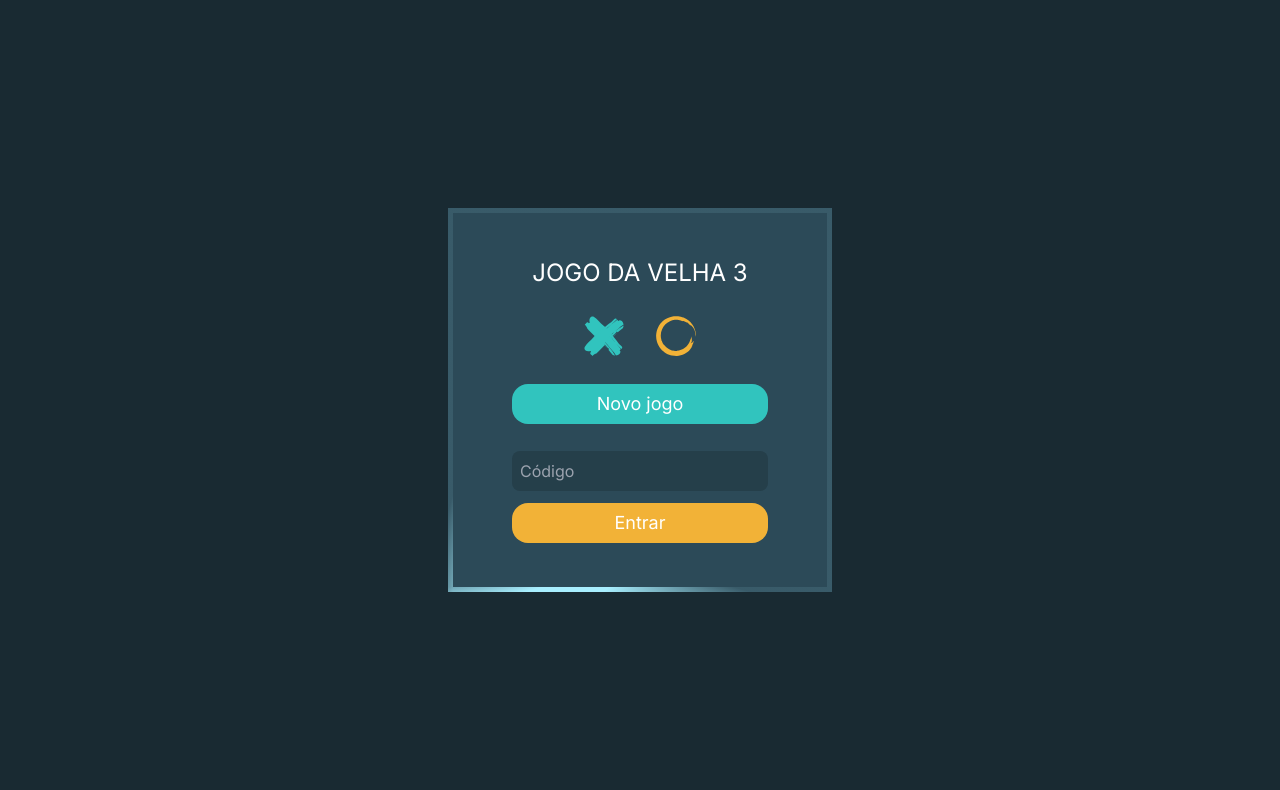
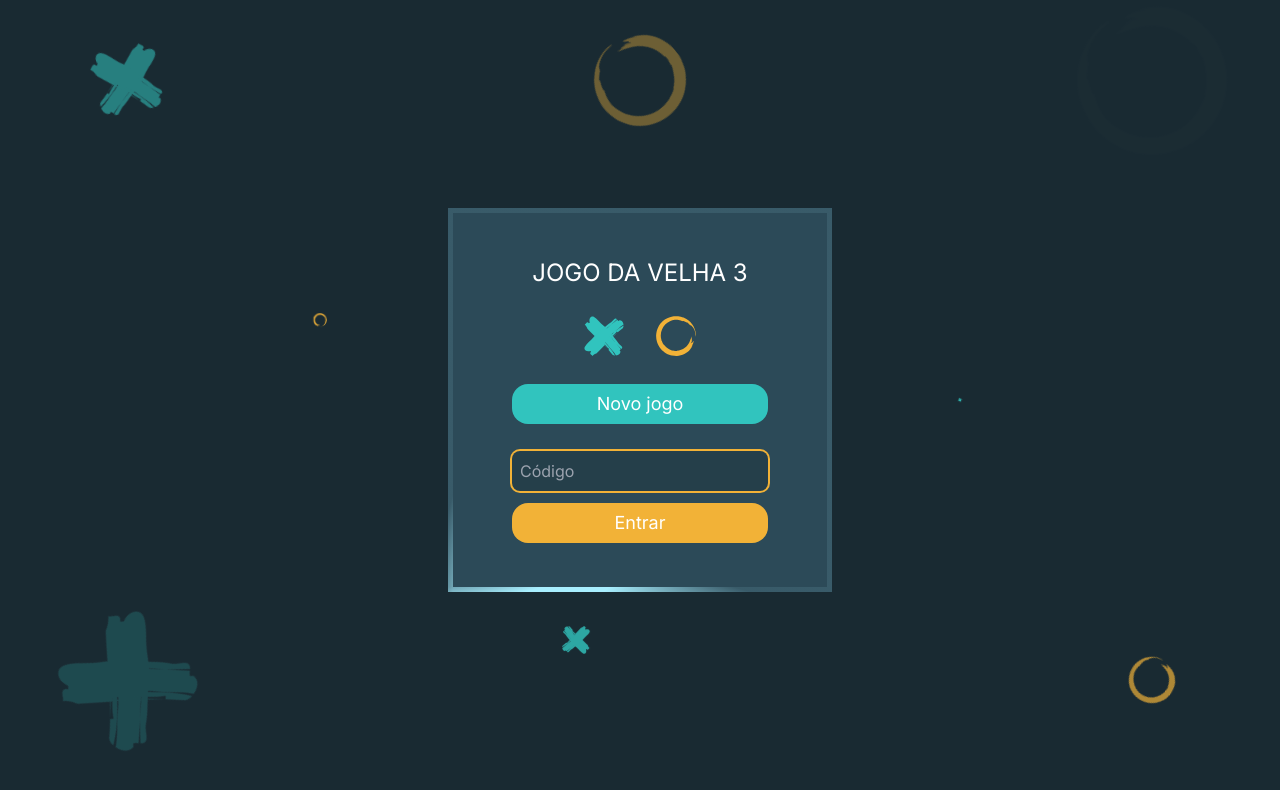
Before and after one commit to weullerdev/jogo-da-velha-3, a Next.js app: page / in a window 1280 px wide. Shown: the top 790 px of the page. Built offline with nearby package versions, Linux system fonts and the light colour scheme; no server answers.

Commit message:
Ajustes visuais

```diff
--- a/src/app/game/page.tsx
+++ b/src/app/game/page.tsx
@@ -21,6 +21,7 @@ export default function Game() {
   const { turn } = useSocket()
   const [squareGame, setSquareGame] = useState<SquareGame[]>([])
   const [turnGame, setTurnGame] = useState<'x' | 'o'>('x')
+  const [playerWin, setPlayerWin] = useState(false)
 
   const ENDPOINT = 'http://localhost:3333'
 
@@ -60,23 +61,23 @@ export default function Game() {
     // Verificar linhas
     for (let i = 0; i < 7; i += 3) {
       if (squareGame[i].value === currentTurn && squareGame[i + 1].value === currentTurn && squareGame[i + 2].value === currentTurn) {
-        socket.emit('endGame', currentTurn)
+        setPlayerWin(true)
       }
     }
 
     // Verificar colunas
     for (let i = 0; i < 3; i++) {
       if (squareGame[i].value === currentTurn && squareGame[i + 3].value === currentTurn && squareGame[i + 6].value === currentTurn) {
-        socket.emit('endGame', currentTurn)
+        setPlayerWin(true)
       }
     }
 
     // Verificar diagonais
     if (squareGame[0].value === currentTurn && squareGame[4].value === currentTurn && squareGame[8].value === currentTurn) {
-      socket.emit('endGame', currentTurn)
+      setPlayerWin(true)
     }
     if (squareGame[2].value === currentTurn && squareGame[4].value === currentTurn && squareGame[6].value === currentTurn) {
-      socket.emit('endGame', currentTurn)
+      setPlayerWin(true)
     }
   }
 
@@ -86,6 +87,14 @@ export default function Game() {
   }, [])
 
   useEffect(() => {
+    if(playerWin){
+      win(turnGame === 'o' ? 'x' : 'o')
+      socket.emit('createGame')
+      setPlayerWin(false)
+    }
+  },[playerWin])
+
+  useEffect(() => {
     socket.on('updateGame', (game) => {
       setSquareGame(game.value)
       setTurnGame(game.turn)
@@ -93,16 +102,34 @@ export default function Game() {
         winConditions(game.value)
       }
     })
-    socket.on('winner', (element) => win(element))
+    // socket.on('winner', (element) => win(element))
   })
 
   return (
     <div className='w-screen h-screen flex flex-col justify-center items-center gap-4'>
-      <h1 className='text-white'>Jogo da Velha 3</h1>
-      <div className='flex justify-between w-[calc(128px*3+64px)]'>
-        <div>X O</div>
-        <div>Turno {turnGame?.toUpperCase()}</div>
-        <button onClick={() => socket.emit('reset')}>Recomeçar</button>
+      <div className='grid grid-cols-3 w-[calc(128px*3+64px)] h-10'>
+        <div className='flex items-center gap-2'>
+          <Image src={PLAYER_X} alt='' width={25} height={25} />
+          <Image src={PLAYER_O} alt='' width={25} height={25} />
+        </div>
+        <div className='flex items-center justify-center'>
+          <div className='flex items-center w-28 h-9 gap-2 rounded-lg bg-[#2c4a58] py-1 px-3'>
+            <span className='text-white text-lg'>Turno</span>
+            {turnGame === 'x' ? (
+              <Image src={PLAYER_X} alt='' width={25} height={25} />
+            ) : (
+              <Image src={PLAYER_O} alt='' width={25} height={25} />
+            )}
+          </div>
+        </div>
+        <div className='flex justify-end items-center gap-2'>
+          <button
+            className='w-28 h-9 rounded-lg text-base text-white bg-[#7d8d94] hover:bg-[#515c61] transition ease-in-out duration-300'
+            onClick={() => socket.emit('createGame', 'x')}
+          >
+            Recomeçar
+          </button>
+        </div>
       </div>
       <div className='grid grid-cols-3 w-[calc(128px*3+64px)] gap-y-6 gap-x-8'>
         {squareGame?.map((x, i) => (
@@ -118,10 +145,26 @@ export default function Game() {
           </div>
         ))}
       </div>
-      <div className='flex justify-between w-[calc(128px*3+64px)]'>
-        <div>Wins X</div>
-        <button>Resetar Wins</button>
-        <div>Wins O</div>
+      <div className='grid grid-cols-3 w-[calc(128px*3+64px)] h-14'>
+        <div className='flex items-center'>
+          <div className='flex flex-col items-center justify-around w-28 h-13 rounded-lg bg-[#31c4be] bg-opacity-60'>
+            <span className='text-white text-lg'>Wins X</span>
+            <div className='text-white text-lg'>1</div>
+          </div>
+        </div>
+        <div className='flex justify-center items-center gap-2'>
+          <button
+            className='w-28 h-9 rounded-lg text-base text-white bg-[#7d8d94] hover:bg-[#515c61] transition ease-in-out duration-300'
+          >
+            Resetar
+          </button>
+        </div>
+        <div className='flex items-center justify-end'>
+          <div className='flex flex-col items-center justify-around w-28 h-13 rounded-lg bg-[#f2b237] bg-opacity-60'>
+            <span className='text-white text-lg'>Wins O</span>
+            <div className='text-white text-lg'>1</div>
+          </div>
+        </div>
       </div>
     </div>
   )
--- a/src/app/globals.css
+++ b/src/app/globals.css
@@ -25,8 +25,66 @@ html {
 	animation: borderRotate var(--d) linear infinite forwards;
 }
 
+.animation-circle-cross {
+  position: absolute;
+  top: 80vh;
+  left: 45vw;
+  width: 10px;
+  height: 10px;
+  transform-origin: top left;
+  transform: scale(0) rotate(0deg) translate(-50%, -50%);
+	animation: animation-circle-cross 4s ease-in forwards infinite;
+}
+.animation-circle-cross:nth-child(2) {
+	animation-delay: 0.5s;
+  left: 25vw;
+  top: 40vh;
+}
+.animation-circle-cross:nth-child(3) {
+	animation-delay: 1s;
+  left: 75vw;
+  top: 50vh;
+}
+.animation-circle-cross:nth-child(4) {
+	animation-delay: 1.5s;
+  left: 90vw;
+  top: 10vh;
+}
+.animation-circle-cross:nth-child(5) {
+	animation-delay: 2s;
+  left: 10vw;
+  top: 85vh;
+}
+.animation-circle-cross:nth-child(6) {
+	animation-delay: 2.5s;
+  left: 50vw;
+  top: 10vh;
+}
+.animation-circle-cross:nth-child(7) {
+	animation-delay: 3s;
+  left: 10vw;
+  top: 10vh;
+}
+.animation-circle-cross:nth-child(8) {
+	animation-delay: 3.5s;
+  left: 90vw;
+  top: 85vh;
+}
+
+
 @keyframes borderRotate {
 	100% {
 		--angle: 420deg;
 	}
 }
+
+@keyframes animation-circle-cross {
+  from {
+    transform: scale(0) rotate(0deg) translate(-50%, -50%);
+    opacity: 1;
+  }
+  to {
+    transform: scale(15) rotate(960deg) translate(-50%, -50%);
+    opacity: 0;
+  }
+}
--- a/src/app/page.tsx
+++ b/src/app/page.tsx
@@ -34,8 +34,19 @@ export default function Home() {
   })
 
   return (
-    <div className='w-screen h-screen flex flex-col justify-center items-center'>
-      <div className='login w-96 h-96 flex flex-col items-center justify-evenly p-4 bg-[#2c4a58]'>
+
+    <div className='w-screen h-screen flex flex-col justify-center items-center overflow-hidden'>
+      <div className='absolute w-full h-screen scroll-hidden z-0'>
+        <div className="animation-circle-cross"><Image src={PLAYER_X} alt='' width={40} height={40} /></div>
+        <div className="animation-circle-cross"><Image src={PLAYER_O} alt='' width={40} height={40} /></div>
+        <div className="animation-circle-cross"><Image src={PLAYER_X} alt='' width={40} height={40} /></div>
+        <div className="animation-circle-cross"><Image src={PLAYER_O} alt='' width={40} height={40} /></div>
+        <div className="animation-circle-cross"><Image src={PLAYER_X} alt='' width={40} height={40} /></div>
+        <div className="animation-circle-cross"><Image src={PLAYER_O} alt='' width={40} height={40} /></div>
+        <div className="animation-circle-cross"><Image src={PLAYER_X} alt='' width={40} height={40} /></div>
+        <div className="animation-circle-cross"><Image src={PLAYER_O} alt='' width={40} height={40} /></div>
+      </div>
+      <div className='login w-96 h-96 flex flex-col items-center justify-evenly p-4 bg-[#2c4a58] z-10'>
         <h1 className='text-2xl text-white'>JOGO DA VELHA 3</h1>
         <div className='w-screen flex justify-center gap-8'>
           <Image src={PLAYER_X} alt='' width={40} height={40} />
@@ -51,6 +62,7 @@ export default function Home() {
           <input
             className='h-10 p-1 pl-2 text-white rounded-lg outline-none bg-[#253f4a] transition ease-in-out duration-300 focus:ring-2 focus:ring-[#f2b237]'
             type="text"
+            autoFocus
             placeholder='Código'
             onChange={(e) => setCode(e.target.value)}
           />
```
